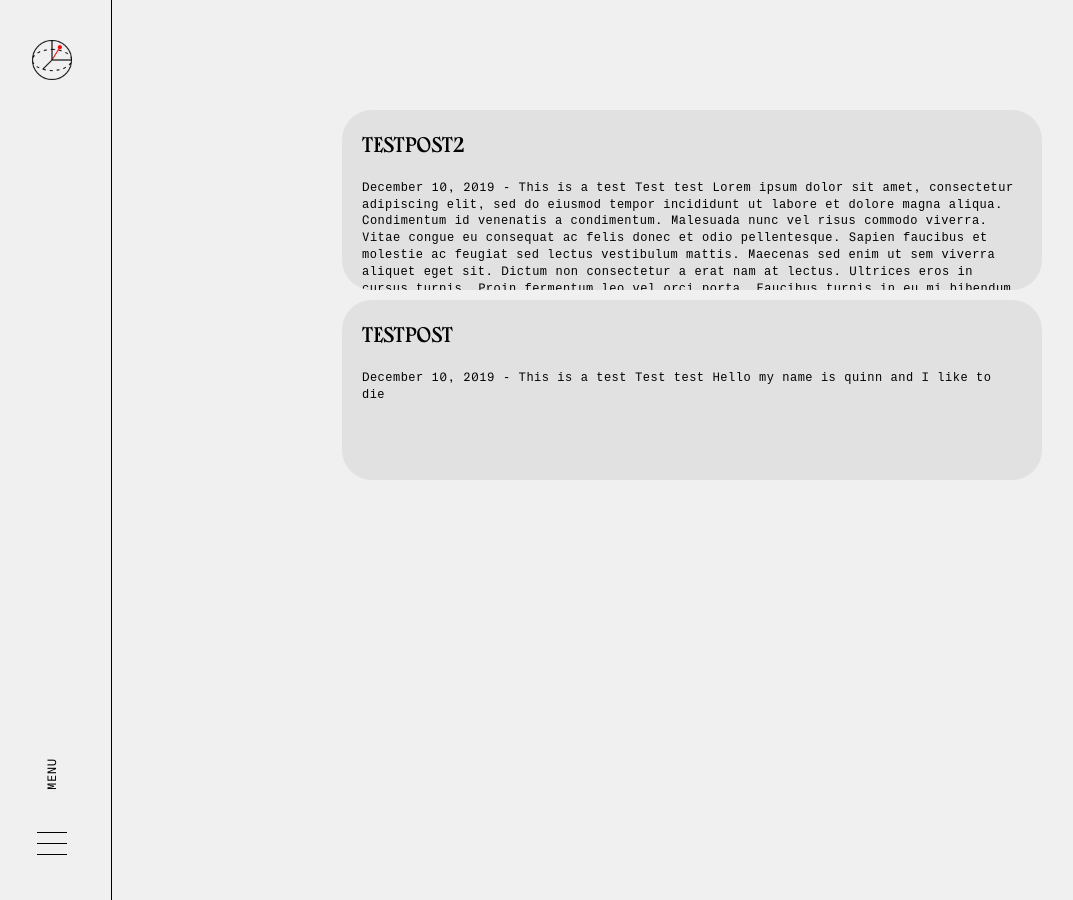
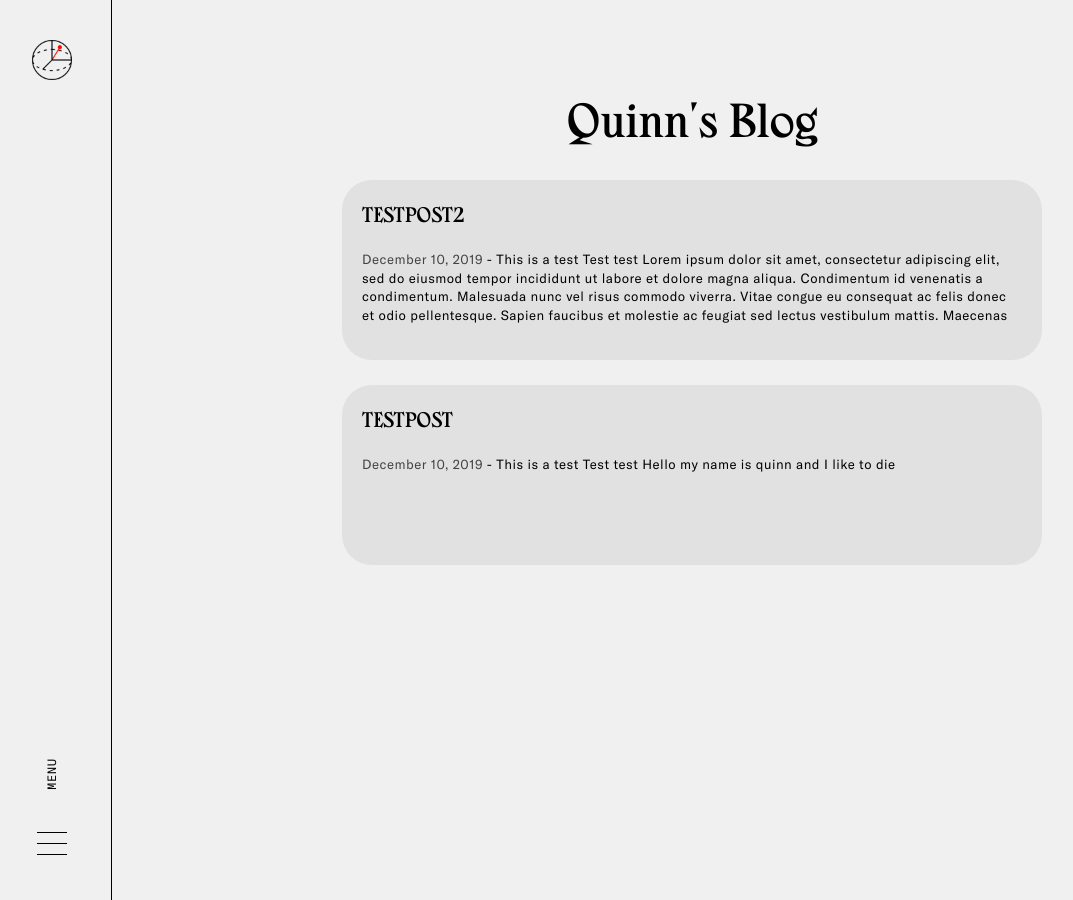
Before and after one commit to GoodbyteCo/quinnpollock.net, a Jekyll site: the page built from blog.html, in a window 1280 px wide. Shown: the whole page, without its empty margins (8-1081 px from the left). Built offline with Jekyll 4.4.1, drawn with Linux system fonts in a browser that asks for light colours.

Commit message:
Fix Blog

```diff
--- a/assets/css/style.css
+++ b/assets/css/style.css
@@ -357,6 +357,36 @@ img
 	transition: filter 0.6s ease, -webkit-filter 0.6s ease;
 }
 
+.blogpost {
+	cursor: pointer;
+	max-width: 700px;
+	height: 140px;
+	overflow: hidden;
+	text-align: left;
+	background: #e1e1e1;
+	padding: 20px;
+	border-radius: 30px;
+	margin:25px auto;
+	transition: all 0.15s linear;
+}
+
+.blogpost:hover, .blogpost:focus {
+	transform: translateY(-5px);
+	outline: none
+}
+
+.blogpost p {
+	height: 6.2rem;
+	overflow: hidden;
+	font-family: "body";
+	font-size: 1.1rem;
+	text-transform: none;
+}
+
+.date{
+	opacity: 0.7;
+}
+
 @supports(backdrop-filter: invert(1) hue-rotate(180deg)) or (-webkit-backdrop-filter: invert(1) hue-rotate(180deg))
 {
 	.dark-mode img
@@ -550,7 +580,7 @@ a
 	nav
 	{
 		width: 100%;
-		max-height: 560px;
+		max-height: 630px;
 		border-right: none;
 		border-bottom: 1px solid #000000;
 		padding: 20px;
--- a/blog.html
+++ b/blog.html
@@ -4,31 +4,8 @@ title: Blog
 permalink: /blog/
 ---
 
-<style>
-    .blogpost {
-        cursor: pointer;
-        max-width: 700px;
-        height: 140px;
-        overflow: hidden;
-        text-align: left;
-        background: #e1e1e1;
-        padding: 20px;
-        border-radius: 30px;
-        margin:10px auto;
-        transition: all 0.3s linear;
-    }
-
-    .blogpost:hover, .blogpost:focus {
-        outline: none
-        /* box-shadow: 0px 0px 20px 4px rgba(58, 58, 58, 0.15), 0px 2px 5px 0px rgba(53, 53, 53, 0.15); */
-    }
-
-    .blogpost p {
-        text-transform: none;
-    }
-</style>
-
 <article>
+    <h1> Quinn's Blog </h1>
 {% for post in site.categories.blog %}
     <div tabindex="0" class="blogpost" onclick="window.location='{{ site.baseurl }}{{ post.url }}'">
         <h3>{{ post.title }}</h3>
```
